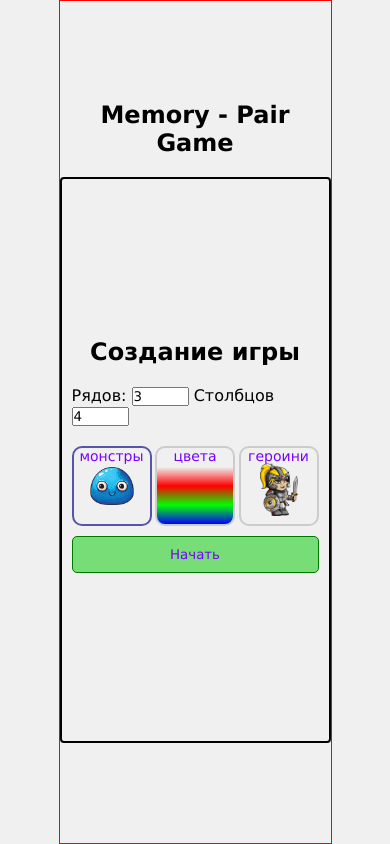
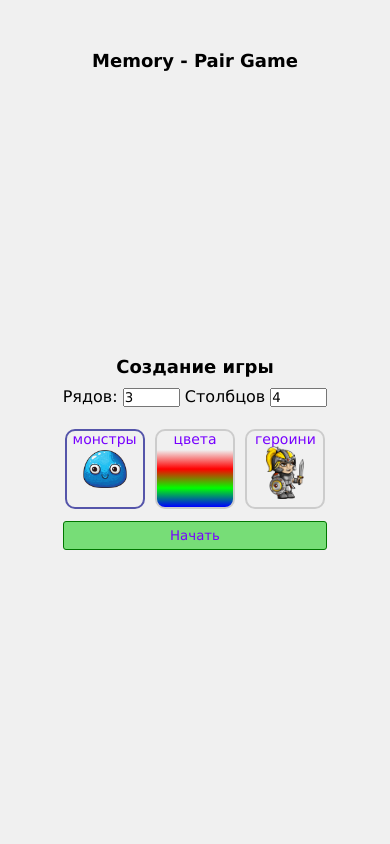
Before and after one commit to kotlyar-andrey/memory, a plain HTML site: page index.html in a window 390 px wide. Drawn offline with Linux system fonts and the light colour scheme.

Commit message:
improve design, add responsive

```diff
--- a/style.css
+++ b/style.css
@@ -19,11 +19,10 @@ body {
 
 .main {
   box-sizing: border-box;
-  width: 70%;
+  width: 60%;
   margin: 0 auto;
-  border: 1px solid red;
   height: 100vh;
-  padding: 100px 0 100px 0;
+  padding: 50px 0 10px 0;
   display: flex;
   flex-direction: column;
 }
@@ -36,9 +35,7 @@ body {
 }
 
 .target {
-  border: 2px solid #000000;
   padding: 10px;
-  border-radius: 4px;
   width: 100%;
   box-sizing: border-box;
   height: 100%;
@@ -59,6 +56,7 @@ body {
   box-sizing: border-box;
   width: 80px;
   height: 80px;
+  margin: 2px;
   display: flex;
   flex-direction: column;
   justify-content: flex-start;
@@ -108,7 +106,7 @@ body {
   border-radius: 5px;
   padding: 10px;
   background-color: #7d7;
-  margin: 10px auto;
+  margin: 14px auto;
   cursor: pointer;
   color: #7700ff;
   width: 100%;
@@ -123,7 +121,6 @@ body {
 
 .game {
   display: grid;
-  border: 1px solid green;
   width: 100%;
   height: 100%;
 }
@@ -201,7 +198,6 @@ body {
   display: flex;
   justify-content: center;
   align-items: center;
-  padding: 10px;
   border: 1px solid #000000;
 }
 
@@ -225,7 +221,6 @@ body {
 .card__back .card__color {
   width: 100%;
   height: 100%;
-  border-radius: 10px;
 }
 
 .timer {
@@ -242,3 +237,78 @@ body {
   color: green;
   font-weight: bold;
 }
+
+@media (max-width: 1200px) {
+  .main {
+    width: 80%;
+  }
+
+  .title {
+    font-size: 22px;
+    margin-bottom: 15px;
+  }
+
+  .target {
+    padding: 10px;
+  }
+
+  .button {
+    border-radius: 5px;
+    padding: 10px;
+    margin: 12px auto;
+  }
+
+  .results {
+    font-size: 32px;
+  }
+}
+
+@media (max-width: 1200px) {
+  .main {
+    width: 80%;
+  }
+
+  .title {
+    font-size: 22px;
+    margin-bottom: 15px;
+  }
+
+  .target {
+    padding: 10px;
+  }
+
+  .button {
+    border-radius: 5px;
+    padding: 10px;
+    margin: 12px auto;
+  }
+
+  .results {
+    font-size: 32px;
+  }
+}
+
+@media (max-width: 992px) {
+  .main {
+    width: 100%;
+  }
+
+  .title {
+    font-size: 18px;
+    margin-bottom: 10px;
+  }
+
+  .target {
+    padding: 8px;
+  }
+
+  .button {
+    border-radius: 3px;
+    padding: 6px;
+    margin: 10px auto;
+  }
+
+  .results {
+    font-size: 28px;
+  }
+}
```
